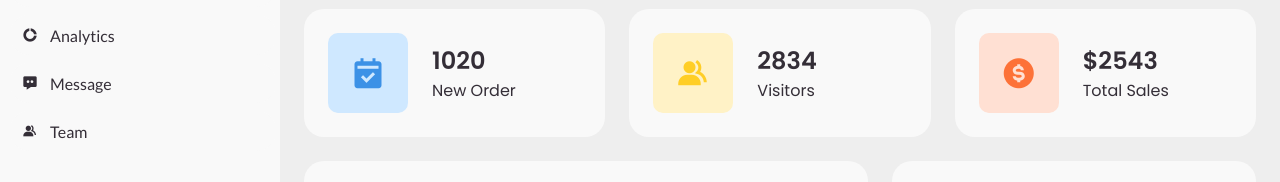
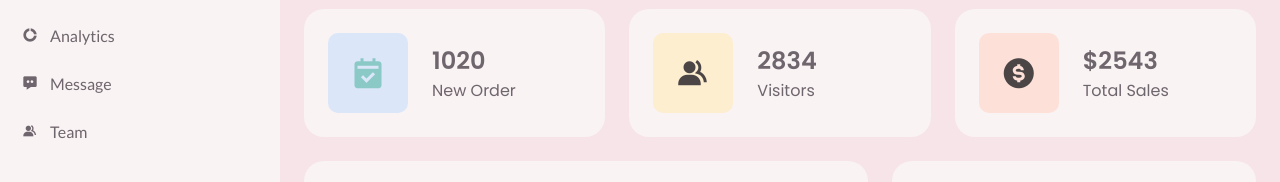
Before and after one commit to sunnys-codes/adminDashboard, a plain HTML site: page index.html in a window 1280 px wide. Shown: the part 209-391 px from the top of the page. Drawn offline with nearby package versions, Linux system fonts and the light colour scheme.

Commit message:
Update style.css

```diff
--- a/style.css
+++ b/style.css
@@ -19,15 +19,15 @@ li {
 	--lato: 'Lato', sans-serif;
 
     --light: #F9F9F9;
-	--blue: #3C91E6;
+	--blue: #5cbdb9;
 	--light-blue: #CFE8FF;
-	--grey: #eee;
-	--dark-grey: #AAAAAA;
+	--grey: #F7E4E8;
+	--dark-grey: #edcfd6;
 	--dark: #342E37;
-	--red: #DB504A;
-	--yellow: #FFCE26;
+	--pink-sand: #a28089;
+	--Blue-Greeny: #4aa19e;
 	--light-yellow: #FFF2C6;
-	--orange: #FD7238;
+	--brown: #a46d7c;
 	--light-orange: #FFE0D3;
 }
 
@@ -44,6 +44,7 @@ body.dark {
 body {
 	background: var(--grey);
 	overflow-x: hidden;
+	opacity: 0.7;
 }
 
 
```
Also changed, not shown: 1 other file.
